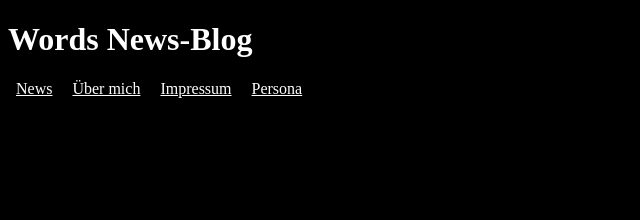
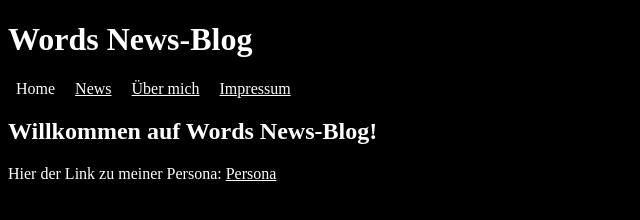
Before and after one commit to neolith3/WT1_Testat, a plain HTML site: page index.html in a window 1280 px wide. Shown: the whole page, without its empty margins (0-640 px from the left). Drawn offline with Linux system fonts and the light colour scheme.

Commit message:
Navigation vereinheitlicht.

```diff
--- a/index.html
+++ b/index.html
@@ -13,11 +13,18 @@
     </header>
     <nav>
         <ul>
+            <li>Home</li>
             <li><a href="news.html">News</a></li>
             <li><a href="about.html">Über mich</a></li>
             <li><a href="impressum.html">Impressum</a></li>
-            <li><a href="persona.html">Persona</a></li>
         </ul>
     </nav>
+    <main>
+        <section>
+            <h2>Willkommen auf Words News-Blog!</h2>
+            <p>Hier der Link zu meiner Persona:
+            <a href="persona.html">Persona</a>
+            </p>
+        </section>
 </body>
 </html>
```
Also changed, not shown: about.html (+1 -0 lines), impressum.html (+2 -1 lines), news.html (+2 -0 lines).
